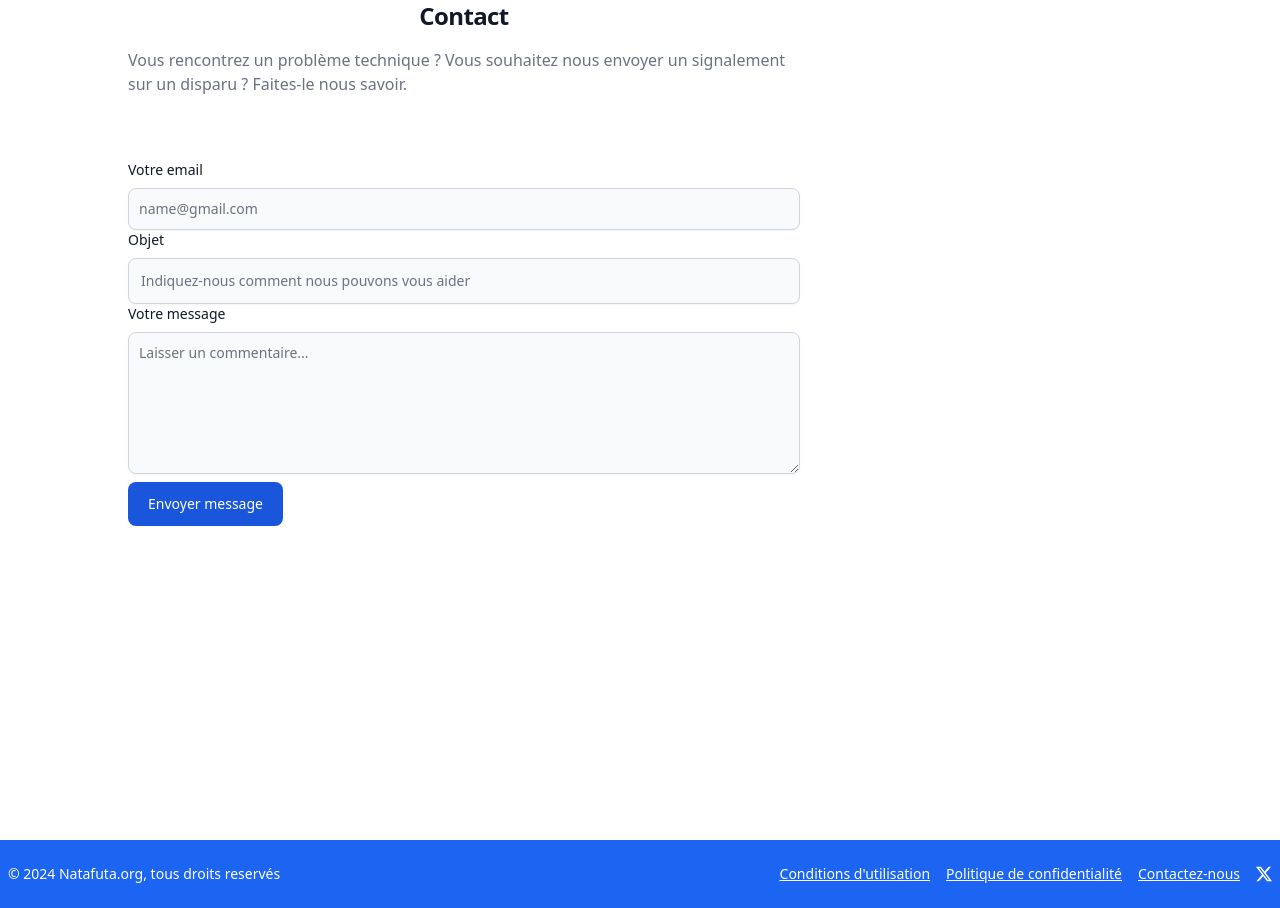
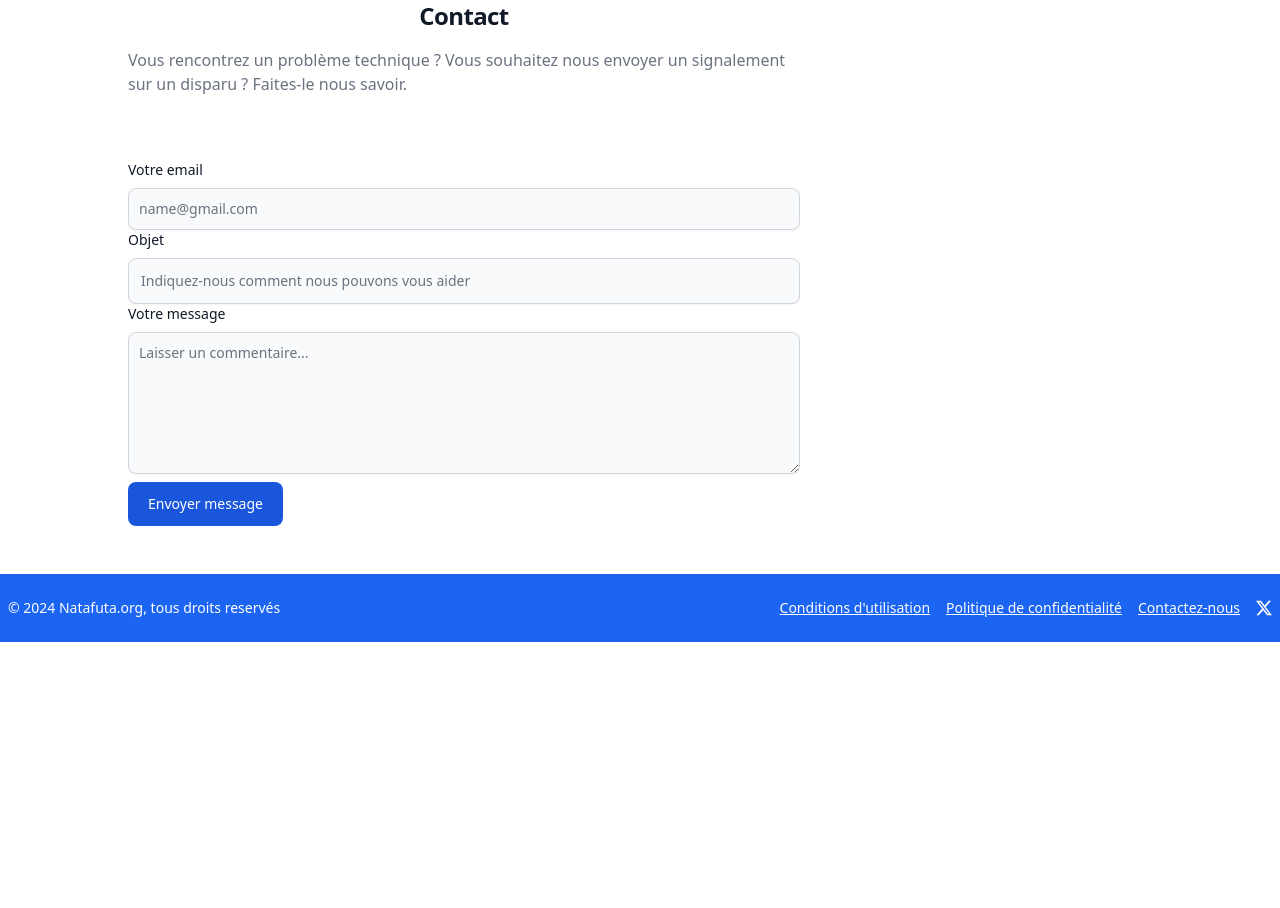
Before and after one commit to ElyxKik/natafuta, a Django app: page /contact in a window 1280 px wide. Shown: the part 122-1030 px from the top of the page. After the commit the page ends 764 px from the top, so only its background shows below. Run offline with Django 5.2, Linux system fonts and the light colour scheme; style sheets or scripts are compiled from the project's sources; some libraries are stand-ins or nearby versions.

Commit message:
Mis à jour

```diff
--- a/natafuta/settings.py
+++ b/natafuta/settings.py
@@ -25,7 +25,7 @@ SECRET_KEY = 'django-insecure-os*(=34d0p!45chtkpcw2)xe^5vi(t0*xo*0$-5f-1521+z3zf
 # SECURITY WARNING: don't run with debug turned on in production!
 DEBUG = True
 
-ALLOWED_HOSTS = []
+ALLOWED_HOSTS = ['*']
 
 
 # Application definition
--- a/templates/base.html
+++ b/templates/base.html
@@ -214,7 +214,7 @@
             </div>
         </nav>
 
-        <div class="max-w-5xl mx-4 md:mx-auto h-screen my-10">
+        <div class="max-w-5xl mx-4 md:mx-auto h-auto my-10">
             {% block content %}
             {% endblock %}
         </div>
```
